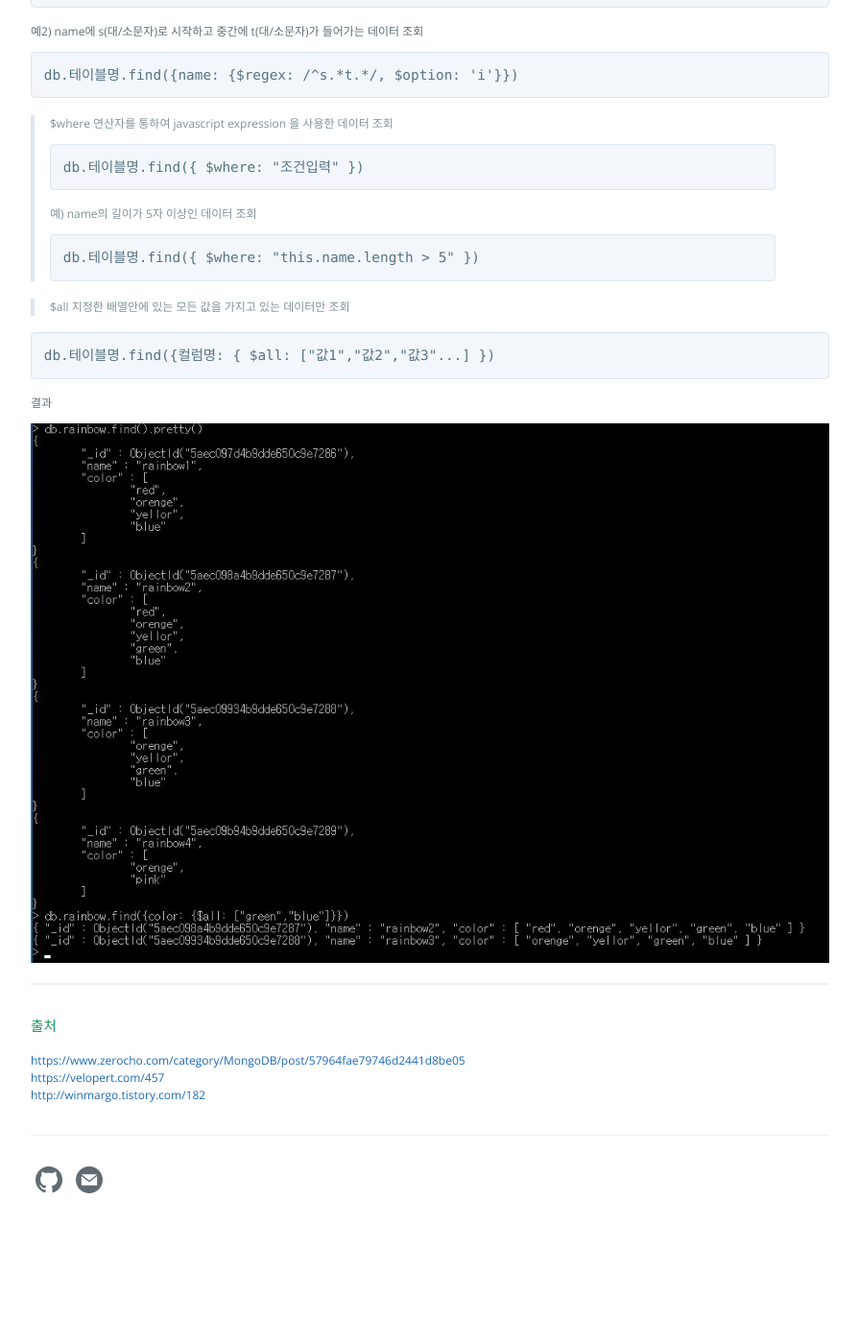
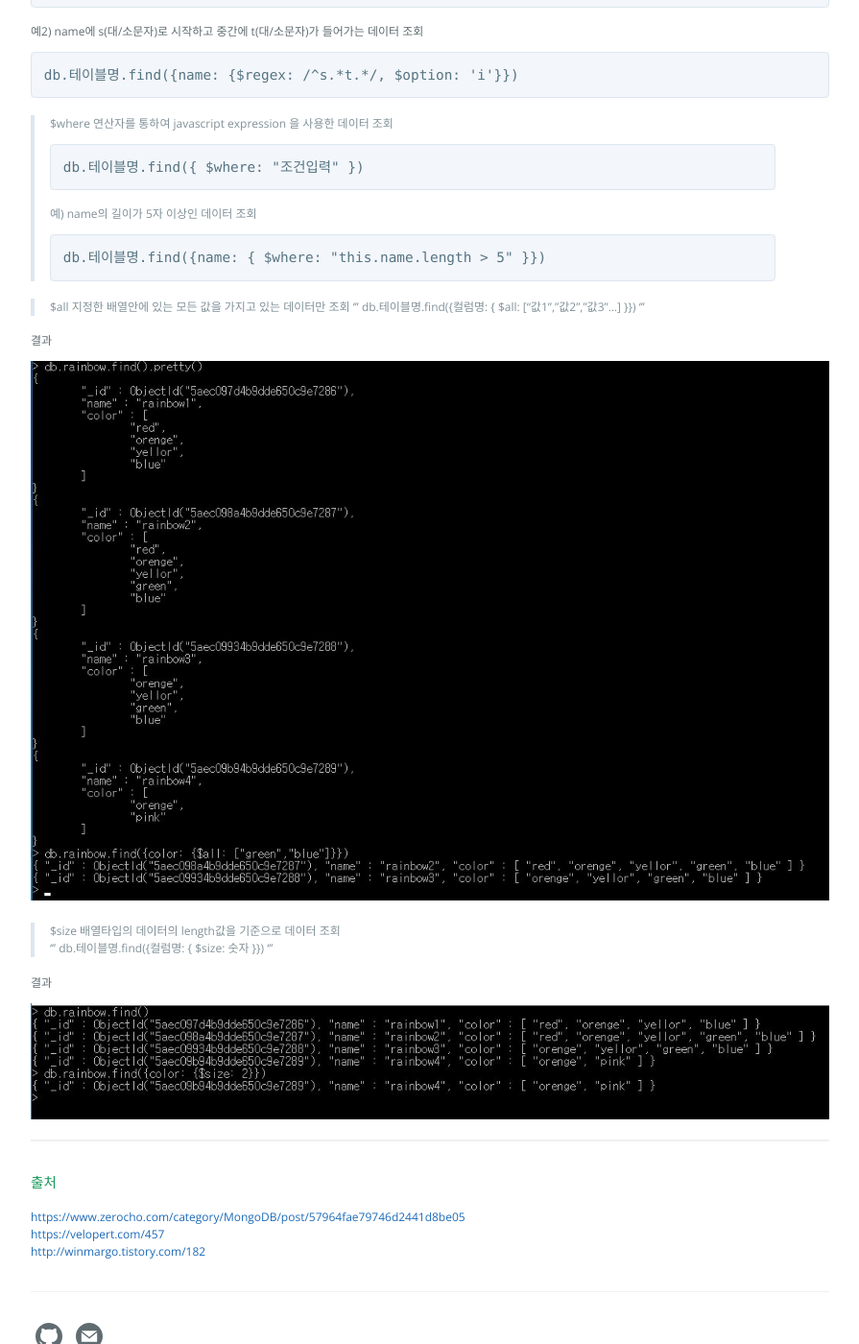
Before and after one commit to zzingyuna/test_site.github.io, a Jekyll site: the page built from _posts/2018-05-04-mongoDB2.md, in a window 1280 px wide and 1400 px high, scrolled down 3274 px. Shown: the whole window at 96% size, without its empty margins (192-1087 px from the left). Built offline with Jekyll 4.4.1, drawn with Linux system fonts in a browser that asks for light colours; before the commit the page ends 4571 px from its top, so only the background shows below that.

Commit message:
Update 2018-05-04-mongoDB2.md

````diff
--- a/_posts/2018-05-04-mongoDB2.md
+++ b/_posts/2018-05-04-mongoDB2.md
@@ -155,18 +155,28 @@ db.테이블명.find({ $where: "조건입력" })
 ```
 예) name의 길이가 5자 이상인 데이터 조회
 ```
-db.테이블명.find({ $where: "this.name.length > 5" })
+db.테이블명.find({name: { $where: "this.name.length > 5" }})
 ```
 
+
 >$all 지정한 배열안에 있는 모든 값을 가지고 있는 데이터만 조회
-
-```
-db.테이블명.find({컬럼명: { $all: ["값1","값2","값3"...] })
-```
+'''
+db.테이블명.find({컬럼명: { $all: ["값1","값2","값3"...] }})
+'''
 
 결과
 
 ![alt text](https://zzingyuna.github.io/image/find_all_example.JPG)
+
+
+>$size 배열타입의 데이터의 length값을 기준으로 데이터 조회
+'''
+db.테이블명.find({컬럼명: { $size: 숫자 }})
+'''
+
+결과
+
+![alt text](https://zzingyuna.github.io/image/find_size_example.JPG)
 
 
 ---
````
